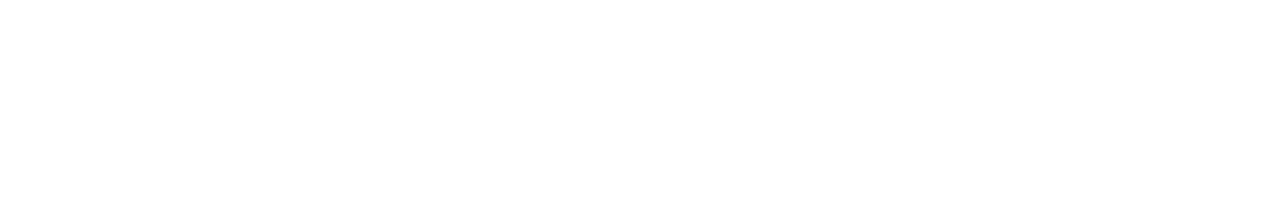
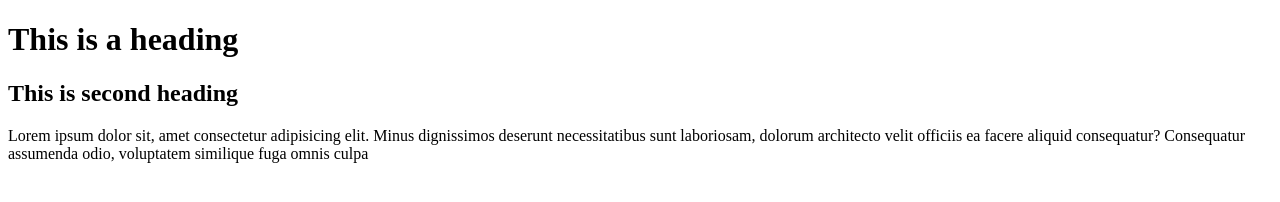
Before and after one commit to Shimul34-git/SM_SHIMUL_DESK, a plain HTML site: page index.html in a window 1280 px wide. Drawn offline with Linux system fonts and the light colour scheme.

Commit message:
first commit

```diff
--- a/index.html
+++ b/index.html
@@ -6,6 +6,8 @@
     <title>First GIthub Rep</title>
 </head>
 <body>
-
+    <h1>This is a heading</h1>
+    <h2>This is second heading</h2>
+    <p> Lorem ipsum dolor sit, amet consectetur adipisicing elit. Minus dignissimos deserunt necessitatibus sunt laboriosam, dolorum architecto velit officiis ea facere aliquid consequatur? Consequatur assumenda odio, voluptatem similique fuga omnis culpa</p>
 </body>
 </html>
```
